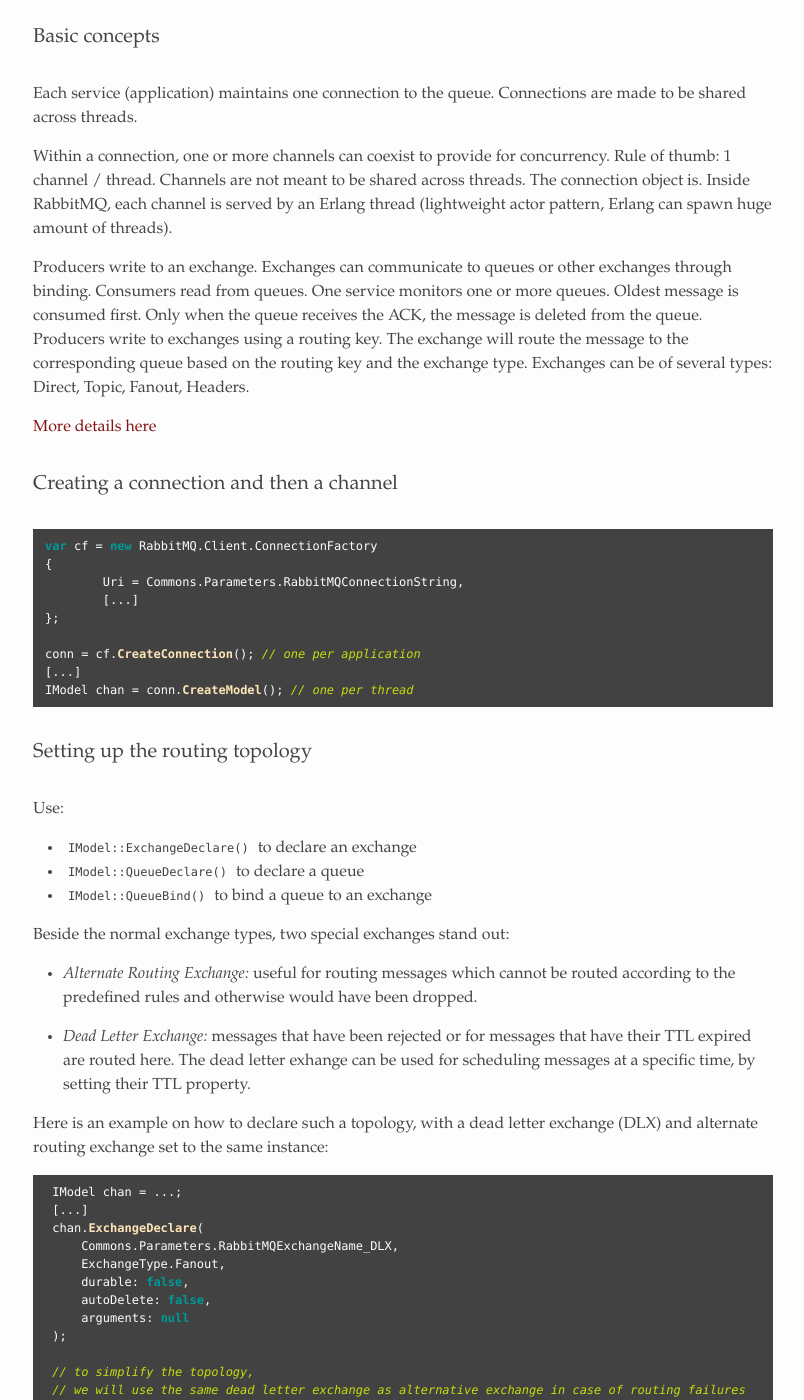
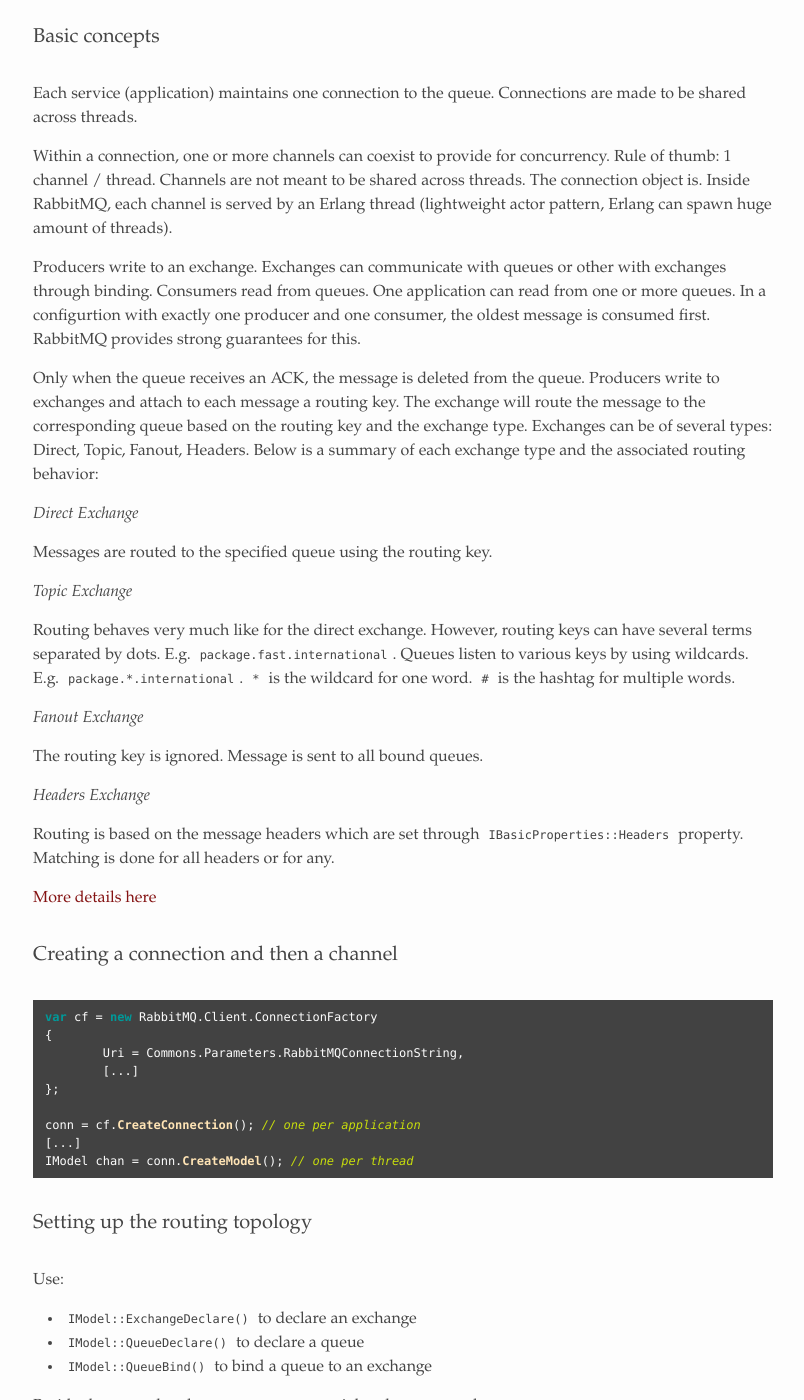
Before and after one commit to alexandrugris/my-jekyll-tech-blog, a Jekyll site: the page built from MyBlog/_posts/2017-06-03-rabbitmq-patterns.markdown, in a window 1280 px wide and 1400 px high, scrolled down 620 px. Shown: the whole window, without its empty margins (237-1041 px from the left). Built offline with Jekyll 4.4.1, drawn with Linux system fonts in a browser that asks for light colours; some of the changed text lies outside the part shown.

Commit message:
RabbitMQ finished

````diff
--- a/MyBlog/_posts/2017-06-03-rabbitmq-patterns.markdown
+++ b/MyBlog/_posts/2017-06-03-rabbitmq-patterns.markdown
@@ -8,7 +8,7 @@
 
 ### How to run RabbitMQ
 
-By far the easiest and most portable way to run RabbitMQ is to use official docker container with the management console started:
+By far the easiest and most portable way to run RabbitMQ is to use the official docker container with the management console started:
 
 `docker run -d --rm --hostname my-rabbit -p 4369:4369 -p 15671-15672:15671-15672 -p 5672:5672 --name my_rabbit_mq rabbitmq:3-management`
 
@@ -20,8 +20,25 @@
 
 Within a connection, one or more channels can coexist to provide for concurrency. Rule of thumb: 1 channel / thread. Channels are not meant to be shared across threads. The connection object is. Inside RabbitMQ, each channel is served by an Erlang thread (lightweight actor pattern, Erlang can spawn huge amount of threads).
 
-Producers write to an exchange. Exchanges can communicate to queues or other exchanges through binding. Consumers read from queues. One service monitors one or more queues. Oldest message is consumed first.
-Only when the queue receives the ACK, the message is deleted from the queue. Producers write to exchanges using a routing key. The exchange will route the message to the corresponding queue based on the routing key and the exchange type. Exchanges can be of several types: Direct, Topic, Fanout, Headers.
+Producers write to an exchange. Exchanges can communicate with queues or other with exchanges through binding. Consumers read from queues. One application can read from one or more queues. In a configurtion with exactly one producer and one consumer, the oldest message is consumed first. RabbitMQ provides strong guarantees for this.
+
+Only when the queue receives an ACK, the message is deleted from the queue. Producers write to exchanges and attach to each message a routing key. The exchange will route the message to the corresponding queue based on the routing key and the exchange type. Exchanges can be of several types: Direct, Topic, Fanout, Headers. Below is a summary of each exchange type and the associated routing behavior:
+
+*Direct Exchange*
+
+Messages are routed to the specified queue using the routing key.
+
+*Topic Exchange*
+
+Routing behaves very much like for the direct exchange. However, routing keys can have several terms separated by dots. E.g. `package.fast.international`. Queues listen to various keys by using wildcards. E.g. `package.*.international`. `*` is the wildcard for one word. `#` is the hashtag for multiple words.
+
+*Fanout Exchange*
+
+The routing key is ignored. Message is sent to all bound queues.
+
+*Headers Exchange*
+
+Routing is based on the message headers which are set through `IBasicProperties::Headers` property. Matching is done for all headers or for any.
 
 [More details here](https://www.rabbitmq.com/tutorials/amqp-concepts.html)
 
@@ -51,9 +68,9 @@
 
 - *Alternate Routing Exchange:* useful for routing messages which cannot be routed according to the predefined rules and otherwise would have been dropped.
 
-- *Dead Letter Exchange:* messages that have been rejected or for messages that have their TTL expired are routed here. The dead letter exhange can be used for scheduling messages at a specific time, by setting their TTL property.
+- *Dead Letter Exchange:*  messages that have been rejected or messages that have their TTL expired are routed here. The dead letter exhange can be used for scheduling messages at a specific time, by setting their TTL property.
 
-Here is an example on how to declare such a topology, with a dead letter exchange (DLX) and alternate routing exchange set to the same instance:
+Here is an example on how to declare such a topology, with a dead letter exchange (DLX) and alternate routing exchange set to the same exchange instance:
 
 ```csharp
  IModel chan = ...;
@@ -115,6 +132,13 @@
      routingKey: ""
  );
 ```
+
+In the code above, several parameters have been used to declare exchanges and queues. Here are their meaning:
+
+ - *durable: false* : messages will not be persisted to disk. Even if set to true, each message should have the durable flag turn on for persistence
+ - *exclusive: false* : if set to true, messages can only be consumed by this connection. Anyone can publish though. When set to true, this configuration is used in the RPC and scatter-gather usage patterns as reply queues.
+ - *autoDelete: false* : if true, the queue is deleted when there are no more consumers. However, if there are no consumers ever on the queue, it is not deleted.
+
 ### Sending messages
 
 We may want confirmation that the message has been received by the queue:
@@ -135,12 +159,6 @@
 ### Receiving messages
 
 Inside the client, for receiving messages, one can set `prefetchCount` to load multiple messages. However, if the server crashes, these will all remain unacknowledged even if processed.
-
-For queue declaration we have the following parameters:
-
- - *durable: false* : messages will not be persisted to disk. Even if set to true, each message should have the durable flag turn on for persistence
- - *exclusive: false* : if set to true, messages can only be consumed by this connection. Anyone can publish though.
- - *autoDelete: false* : if true, the queue is deleted when there are no more consumers. However, if there are no consumers ever on the queue, it is not deleted.
 
 ```csharp
 if (cthread != System.Threading.Thread.CurrentThread.ManagedThreadId)
@@ -164,6 +182,7 @@
 
    [...]
 
+    // callback for each received message
     public override void HandleBasicDeliver(string consumerTag,
         ulong deliveryTag,
         bool redelivered,
@@ -177,25 +196,6 @@
 ```
 
 Another way to go is to use the `QueuingBasicConsumer(model)` and then `(BasicDeliveryEventArgs)consumer.Queue.Dequeue();` for extracting the message in a loop.
-
-### Routing
-
-*Direct Exchange*
-
-Messages are routed to the specified queue using the routing key.
-
-*Topic Exchange*
-
-Routing behaves very much like for the direct exchange. However, routing keys can have several terms separated by dots. E.g. `package.fast.international`. Queues listen to various keys by using wildcards. E.g. `package.*.international`. `*` is the wildcard for one word. `#` is the hashtag for multiple words.
-
-*Fanout Exchange*
-
-The routing key is ignored. Message is sent to all bound queues.
-
-*Headers Exchange*
-
-Routing is based on the message headers which are set through `IBasicProperties::Headers` property. Matching is done for all headers or for any.
-
 
 ### Reliability options
 
@@ -244,6 +244,8 @@
 - Headers (Exchange type: headers. Message is sent to the queues which match the headers. Routing key should not be set. Match type should indicate if all or any header must match)
 - Scatter-gather (Exchange type: can be any, routing key is optional depending on the exchange type. The sender will start by creating and polling a response queue and then dispatch its request)
 
+These are covered extensively in the [RabbitMQ tutorials](http://www.rabbitmq.com/getstarted.html).
+
 ### Dealing with errors
 
 *Scenario 1: exception is caught in the consumer and `chan.BasicNack(resend: true)` is sent to the queue.*
@@ -252,7 +254,9 @@
 
 *Scenario 2: exception is caught and the message is redelivered to the queue for a number of times.*
 
-However, in this case, the message is posted back at the beginning of the queue, so the retry will happen only after all other messages have been consumed. A mixed strategy is implemented in the code below:
+The message is posted back at the beginning of the queue, so the retry will happen only after all other messages have been consumed. In order to keep track of the number of retries, a header is set in the properties which is decreased with each retry. After resubmitting the message back the the queue, the failed message is ACKed. When the resubmit count reaches 0, the message is rejected. If a dead letter queue is specified in the routing topology, the message is automatically directed by RabbitMQ to this queue. Otherwise it is silently dropped.
+
+A strategy that is mixing both approaches is implemented in the code below:
 
 ```csharp
 public override void HandleBasicDeliver(string consumerTag,
@@ -319,15 +323,46 @@
 }
 ```
 
-*Dead letter queue*
+In the code above there is no control over when the retry will occur. This is generally not a good strategy because the system might have not yet recovered from the conditions that led to the error in the first place. A better approach is to set the TTL to the message and then push it to another waiting queue for which there is no consumer, but has attached this queue to its dead letter exchange. When the TTL expires, RabbitMQ automatically moves the message to the dead letter exchange (and from here routed to our queue) from which we can consume it once again.
 
-*Routing error: alternative queue*
+Patterns to take into consideration:
 
-*Scheduled delivery / redelivery*
+- Dead letter exchange (DLX): RabbitMQ moves TTL-expired messages and rejected messages to this exchange. DLX can have any type and with various queues attached for custom routing.
+
+- Routing error: alternative queue - a queue declared for messages that cannot be routed to any other queue and would otherwise be silently dropped
+
+- Scheduled delivery / redelivery: together with the DLX, the messages have a TTL after which they are moved to the DLX
+
+In my demo the producer creates the routing topology with:
+- One exchange of type direct (`alexandrugris.1st_exchange`)
+- One one alternate exchange which is also the dead letter exchange (`alexandrugris.1st_exchange_dead_letter_exchnage`)
+
+![Exchanges]({{site.url}}/assets/rabbitmq_3.png)
+
+And two queues:
+- One queue connected to the the `1st_exchange`
+- One connected to the dead letter exchange
+
+The producer dispatches roughly 99% of the messages to the right queue and 1% of the messages have a bogus routing key. Thus, if the producer is run without a consumer, we get the following:
+
+![Producer run without a consuming client]({{site.url}}/assets/rabbitmq_1.png)
+
+It is visible that some messages are sent to the alternate exchange queue due to failed routing.
+
+The producer also sets a TTL to all the messages that are sent. Thus, after roughly a minute, we get the following:
+
+![Some messages moved to the DLX, some messages deleted]({{site.url}}/assets/rabbitmq_2.png)
+
+Two things are worth noting:
+- The main bulk of the messages that were not consumed are moved to the dead letter queue
+- The messages that were already in the dead letter queue, when their TTL expires, are deleted as there is no other destination for them
+
+Because after the movement the TTL is reset for all messages, the situation remains stable until the server is reset.
+
 
 ### Message persistence and serialization
 
-Durability of a queue does not make messages that are routed to that queue durable. If a broker is taken down and then brought back up, a durable queue will be re-declared during broker startup, however, only persistent messages will be recovered.
+Durability of a queue does not make messages that are routed to that queue automatically durable. If a broker is taken down and then brought back up, a durable queue will be re-declared during broker startup, however, only persistent messages will be recovered.
 
 ```csharp
 var props = model.CreateBasicProperties();
@@ -405,7 +440,7 @@
 
 For binary messages, a potential encoding could be `Protocol Buffers` or `Apache Thrift` which support versioning as well as multiple language bindings.
 
-AMQP supports very large messages. However, if the application requires sending such messages it is better to use a separate, dedicated instance of the server in order not to impact the throughput of smaller, more frequent messages.
+AMQP supports very large messages. However, if the application requires sending such messages it is better to use a separate, dedicated instance of the server in order not to impact the throughput of smaller, more frequent exchanges.
 
 Approaches for sending large messages:
 
@@ -420,28 +455,30 @@
 props.Headers.Add("ChunkNumber", chunkNumber);
 props.Headers.Add("EOF", eof);
 ```
-Best, though, is better to avoid transferring large files.
+Best though is better to avoid transferring large files.
 
 ### Notes
 
 *Federation*
 
-[Federation](https://www.cloudamqp.com/blog/2015-03-24-rabbitmq-federation.html)
+RabbitMQ supports [Federation](https://www.cloudamqp.com/blog/2015-03-24-rabbitmq-federation.html) for scaling out to another cluster or datacenter.
 
 *How many queues?*
 
 Can rabbitmq be used as the infrastructure for a chat server in which each person is modelled as an actor? More precise, how many queues can a rabbitmq instance support?
 
-The answer is yes, as the limit is not in the number of queues but in the number of TCP connections supported in a machine. For many connections, it is better to have a rabbitmq cluster.
+The answer is yes, as the limit is not in the number of queues but in the number of TCP connections supported on a machine. For many connections it is better to have a rabbitmq cluster.
 
- - https://stackoverflow.com/questions/22989833/rabbitmq-how-many-queues-rabbitmq-can-handle-on-a-single-server
- - http://rabbitmq.1065348.n5.nabble.com/How-many-queues-can-one-broker-support-td21539.html
- - https://www.rabbitmq.com/distributed.html
+ - [How many queues on a single server](https://stackoverflow.com/questions/22989833/rabbitmq-how-many-queues-rabbitmq-can-handle-on-a-single-server)
+ - [How many queues on a single server](http://rabbitmq.1065348.n5.nabble.com/How-many-queues-can-one-broker-support-td21539.html)
+ - [Distributed RabbitMQ](https://www.rabbitmq.com/distributed.html)
 
 *Correlation ID and Microservices*
 
-As each microservice is persisting its data in ins own private database, with private indices, one needs a method for correlating various messages into a single logical entity. RabbitMQ provides a correlation ID property for the messange. A good value for it is a GUID. Correlation ID is also used for the RPC pattern in the response to the client.
+As each microservice is persisting its data in its own private database, with private indices, one needs a method for correlating various messages into a single logical entity. RabbitMQ provides a correlation ID property for messanges. A good value for it can be GUID.
 
- - http://jeftek.com/178/what-is-a-correlation-id-and-why-do-you-need-one/
- - https://stackoverflow.com/questions/20184755/practical-examples-of-how-correlation-id-is-used-in-messaging
- - RPC-like calls: http://www.rabbitmq.com/tutorials/tutorial-six-dotnet.html
+Correlation ID is also used in the RPC pattern so that the caller can track for which request each answer came.
+
+ - [Correlation ID](http://jeftek.com/178/what-is-a-correlation-id-and-why-do-you-need-one/)
+ - [Practical examples for correlation IDs](https://stackoverflow.com/questions/20184755/practical-examples-of-how-correlation-id-is-used-in-messaging)
+ - [RPC-like calls](http://www.rabbitmq.com/tutorials/tutorial-six-dotnet.html)
````
Also changed, not shown: other parts of MyBlog/_posts/2017-06-03-rabbitmq-patterns.markdown (+2 -2 lines), MyBlog/assets/rabbitmq_1.png (added), MyBlog/assets/rabbitmq_2.png (added), MyBlog/assets/rabbitmq_3.png (added).
